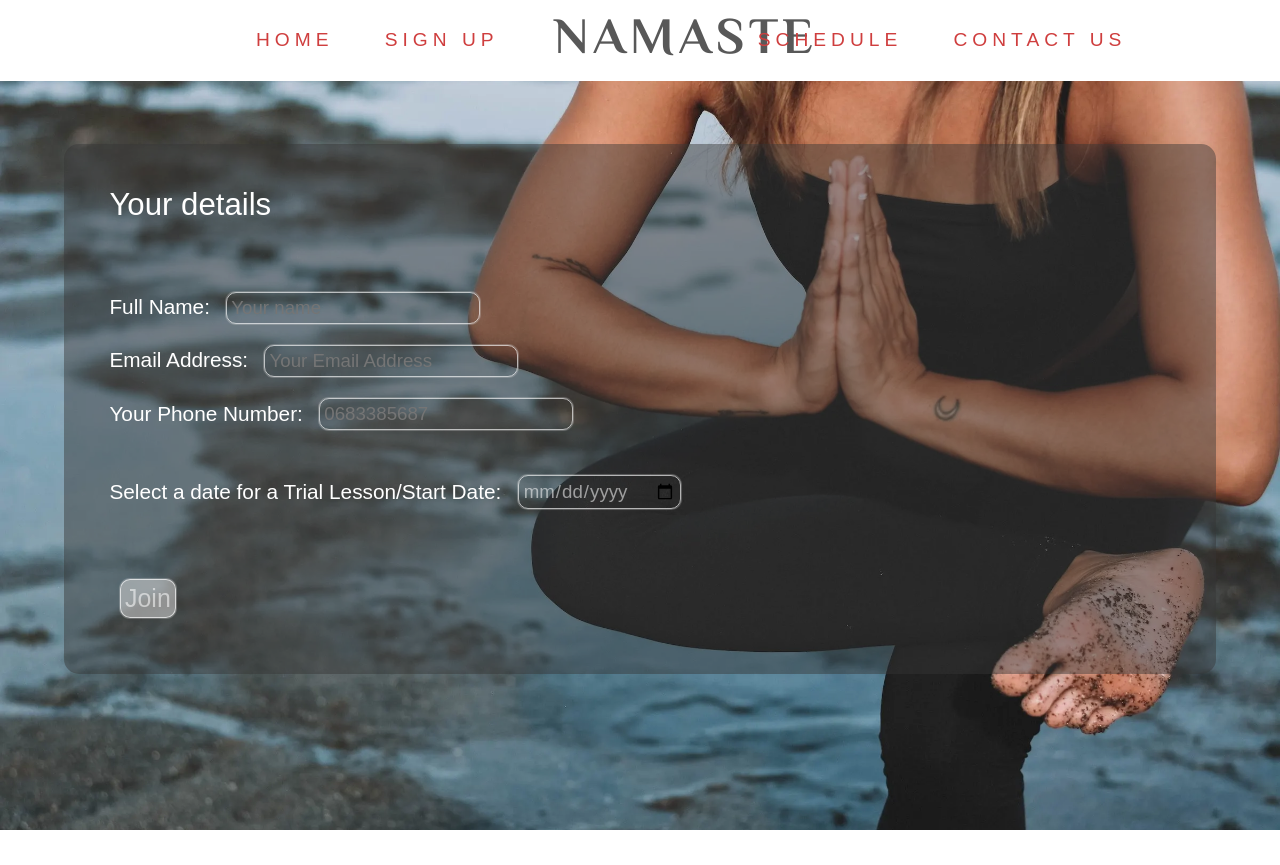
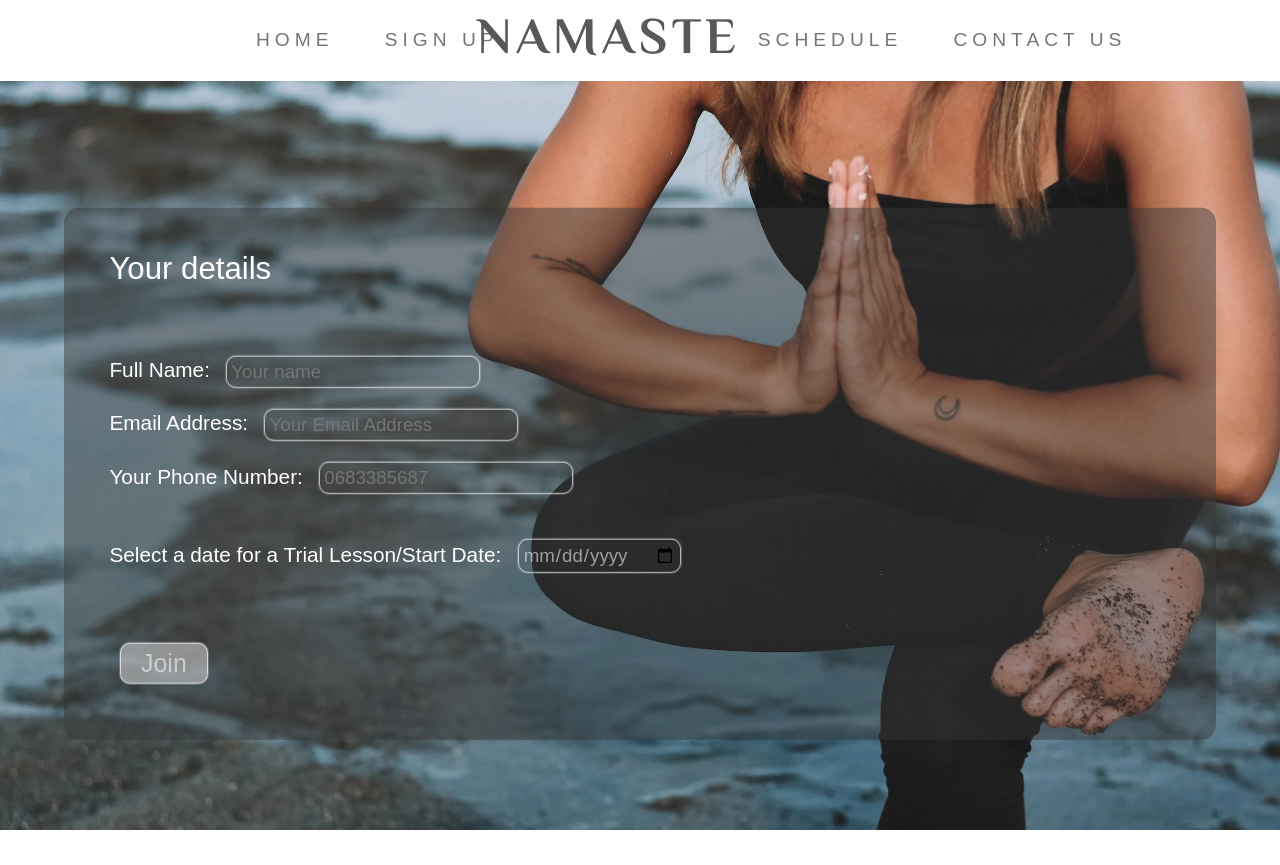
Before and after one commit to BrrunaRibeiro/Namaste, a plain HTML site: page signup.html in a window 1280 px wide. Shown: the top 865 px of the page. Drawn offline with Linux system fonts and the light colour scheme; a web font is replaced by a local one.

Commit message:
"Fix positioning in style.css file"

```diff
--- a/assets/css/style.css
+++ b/assets/css/style.css
@@ -12,7 +12,10 @@ div {
 
 body {
     font-family: 'Signika Negative', sans-serif;
-
+    display: grid;
+    grid-template-rows: auto 1fr auto;
+    min-height: 100vh;
+    margin: 0;
 }
 
 /* Header and Nav*/
@@ -23,7 +26,7 @@ nav {
 }
 
 nav a {
-    color: #cf3e3e;
+    color: #757575;
     font-size: 120%;
     text-transform: uppercase;
     text-decoration: none;
@@ -56,7 +59,7 @@ header {
     position: absolute;
     display: inline-block;
     text-decoration: none;
-    margin-left: 26%;
+    margin-left: 20%;
     margin-top: 0.5%;
 
 
@@ -296,6 +299,13 @@ div li {
 
 /*Sign-up page*/
 
+#form-container {
+    background-color: rgba(54, 54, 54, 0.459);
+    padding: 1%;
+    border-radius: 15px;
+    transform: translate(0%, 12%);
+}
+
 #main-photo-form {
     height: 830px;
     width: 100%;
@@ -343,19 +353,10 @@ legend {
     outline: #ffffffa6 1px;
 }
 
-#form-container {
-    background-color: rgba(54, 54, 54, 0.459);
-    padding: 1%;
-    border-radius: 15px;
-
-    animation-name: formcontainer-zoomout;
-    animation-duration: 3s;
-    animation-timing-function: ease-in-out;
-}
-
 #submitbutton {
     font-size: 120%;
     background-color: #cfcfcf91;
+    padding: 5px 20px 5px 20px;
 }
 
 #submitbutton:hover {
@@ -364,16 +365,6 @@ legend {
 
 #submitbutton:active {
     background-color: #585858;
-}
-
-@keyframes formcontainer-zoomout {
-    from {
-        transform: scale(1.1)
-    }
-
-    to {
-        transform: scale(1.0);
-    }
 }
 
 /*Contact page*/
```
